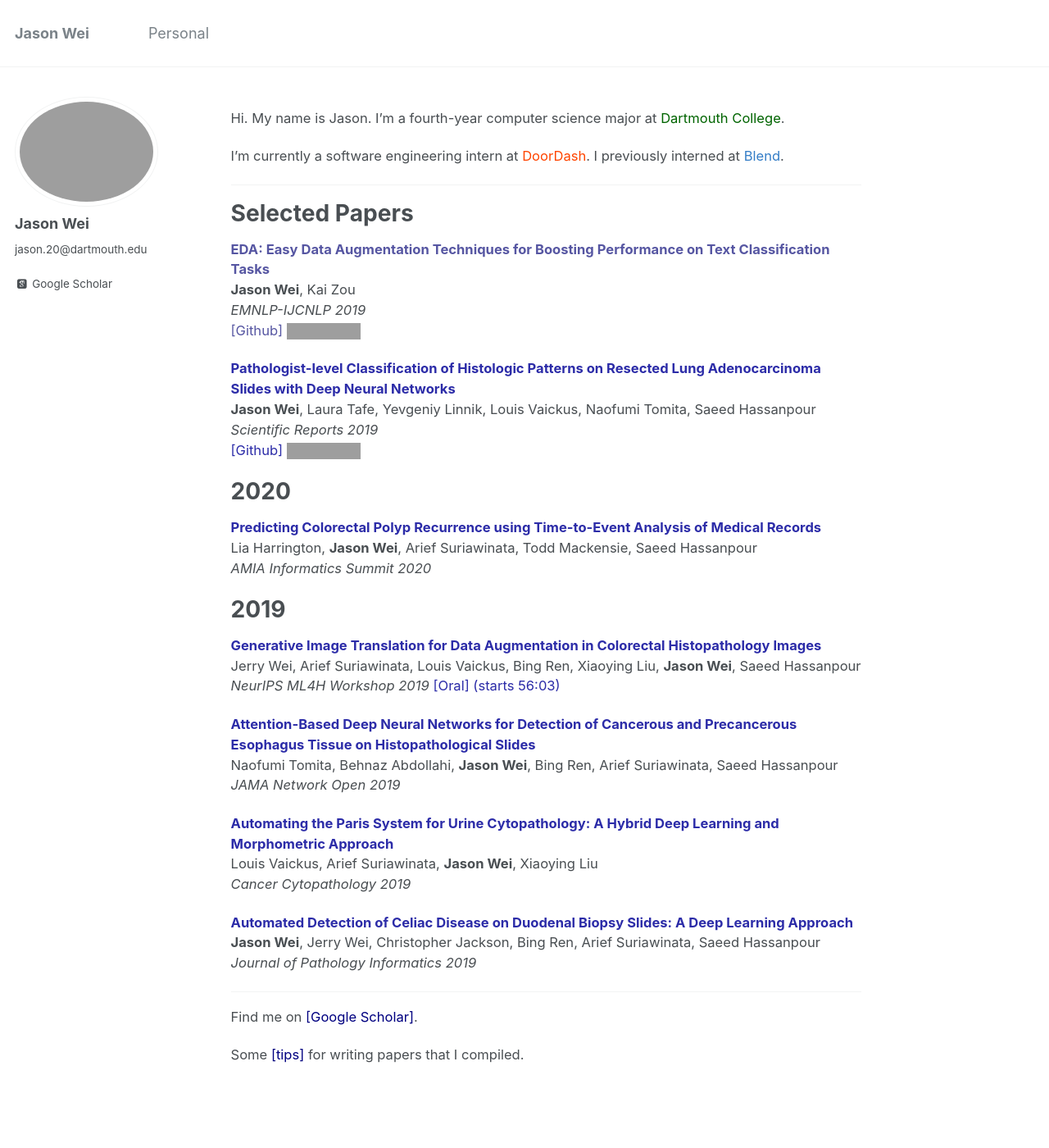
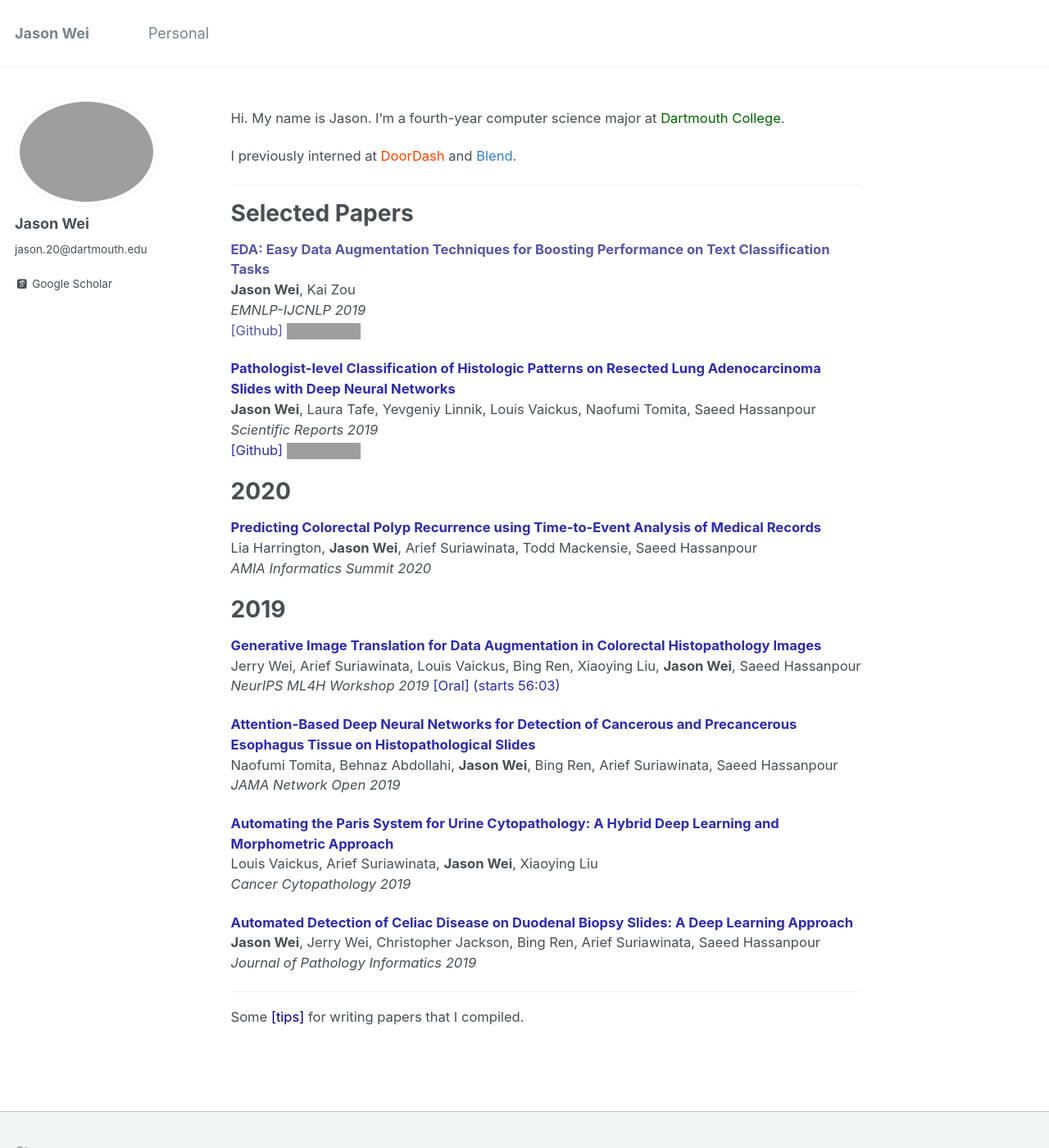
Before and after one commit to jasonwei20/jasonwei20.github.io, a Jekyll site: the page built from _pages/about.md, in a window 1280 px wide and 1400 px high. Shown: the whole window at 82% size. Built offline with Jekyll 4.4.1, drawn with Linux system fonts in a browser that asks for light colours; some web fonts are replaced; grey boxes are pictures that could not be loaded.

Commit message:
add stuff

```diff
--- a/_pages/about.md
+++ b/_pages/about.md
@@ -11,7 +11,7 @@
 
 Hi. My name is Jason. I'm a fourth-year computer science major at <a href="https://home.dartmouth.edu/" style="color:#006400" target="_blank">Dartmouth College</a>.
 
-I'm currently a software engineering intern at <a href="https://www.doordash.com/" style="color:#FF4500" target="_blank">DoorDash</a>. I previously interned at <a href="https://blend.com/" style="color:#357EC7" target="_blank">Blend</a>.
+I previously interned at <a href="https://www.doordash.com/" style="color:#FF4500" target="_blank">DoorDash</a> and <a href="https://blend.com/" style="color:#357EC7" target="_blank">Blend</a>.
 
 ------
 
@@ -54,8 +54,6 @@
 *Journal of Pathology Informatics 2019*
 
 ------
-
-Find me on <a href="https://scholar.google.com/citations?hl=en&user=wA5TK_0AAAAJ" style="color:navy" target="_blank">[Google Scholar]</a>.
 
 Some <a href="https://jasonwei20.github.io/writing_tips/" style="color:navy" target="_blank">[tips]</a> for writing papers that I compiled.
 
```
Also changed, not shown: _posts/2019-12-22-blog-post-11.md (+17 -11 lines).
